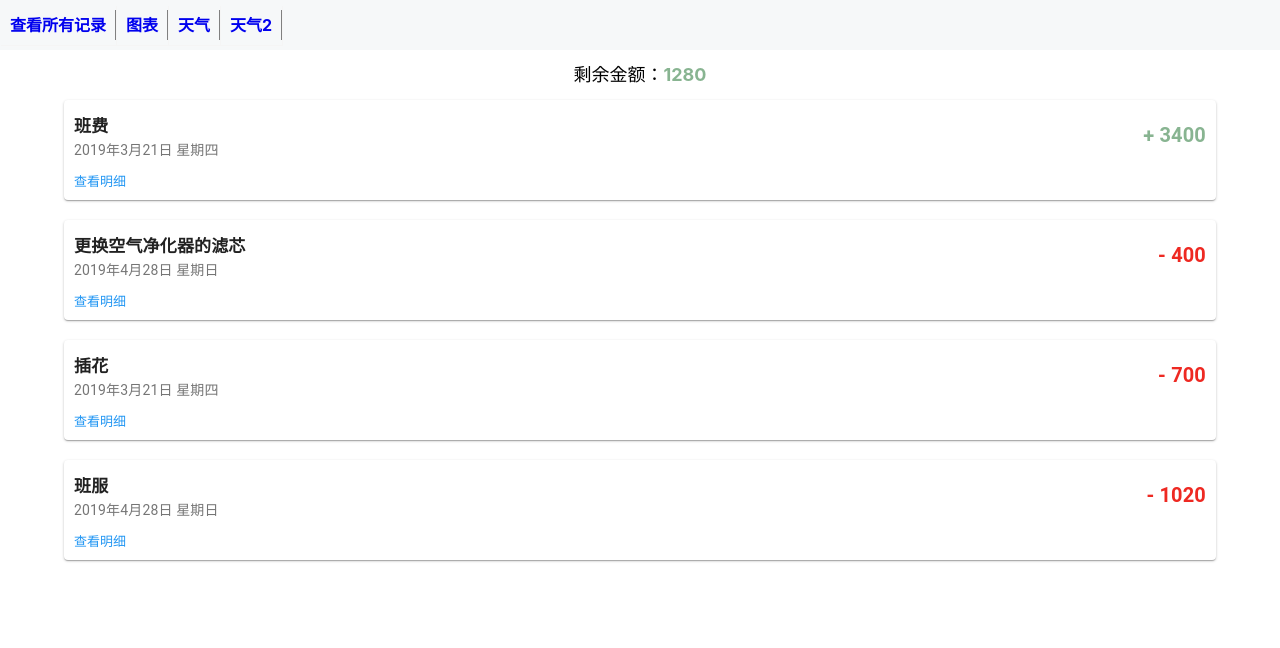
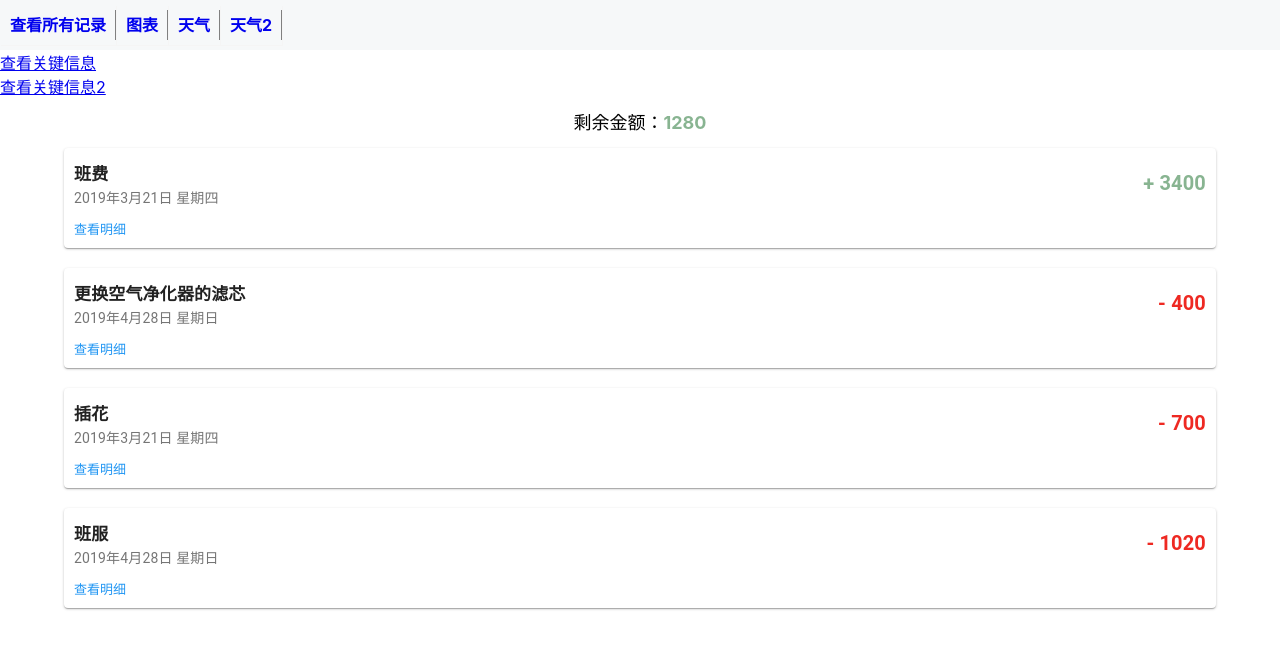
Before and after one commit to wanderyt/dj-finance, a React app: page / in a window 1280 px wide. Shown: the top 648 px of the page. Built offline with nearby package versions, Linux system fonts and the light colour scheme.

Commit message:
Add url configuration. (#20)

```diff
--- a/package.json
+++ b/package.json
@@ -1,6 +1,6 @@
 {
   "name": "dj-finance",
-  "version": "0.10.3",
+  "version": "0.10.4",
   "private": true,
   "dependencies": {
     "@babel/core": "7.2.2",
--- a/src/page/activities/index.js
+++ b/src/page/activities/index.js
@@ -1,4 +1,5 @@
-import React from 'react';
+import React, { useState } from 'react';
+import {Link} from 'react-router-dom';
 import ActivityTile from './activity-tile';
 import ACTIVITIES from '../activities-data';
 
@@ -7,7 +8,22 @@ import './index.scss';
 // const TYPE_INCOME = 1; // 收入
 // const TYPE_OUTCOME = 2; // 支出
 
+const search = window.location.search;
+const keyContent = search.split('&').some((item) => {
+  let itemArray = item.split('=');
+  let [key, value] = itemArray;
+  return (key === 'keyContent' || key === '?keyContent') && value === 'true'
+});
+
+const keyContentPush = search.split('&').some((item) => {
+  let itemArray = item.split('=');
+  let [key, value] = itemArray;
+  return (key === 'keyContentPush' || key === '?keyContentPush') && value === 'true'
+});
+
 const Activities = () => {
+  const [linkClicked, setLinkClicked] = useState(keyContent);
+  const [linkPushed, setLinkPushed] = useState(keyContentPush);
   let leftAmount = 0;
   ACTIVITIES.forEach((item) => {
     if (item.type === 1) {
@@ -17,8 +33,42 @@ const Activities = () => {
     }
   });
 
+  const keyContentHandler = (e) => {
+    setLinkClicked(true);
+  }
+
+  const keyContentPushHandler = (e) => {
+    e.preventDefault();
+    window.history.pushState({}, null, '/?keyContentPush=true');
+    setLinkPushed(true);
+  }
+
   return (
     <div className='Activities'>
+      <div className='KeyContent'>
+        {
+          linkClicked &&
+          <div className='KeyContent-Container'>
+            本网站旨在提供中五班账本信息，同时作为项目测试网站。本信息为a链接点击生成。
+          </div>
+        }
+        {
+          linkPushed &&
+          <div className='KeyContentPush-Container'>
+            本网站旨在提供中五班账本信息，同时作为项目测试网站。本信息为pushState生成。
+          </div>
+        }
+        <div>
+          <a href='/?keyContent=true' onClick={keyContentHandler}>
+            <span>查看关键信息</span>
+          </a>
+        </div>
+        <div>
+          <a href='/?keyContentPush=true' onClick={keyContentPushHandler}>
+            <span>查看关键信息2</span>
+          </a>
+        </div>
+      </div>
       <div className='Activities--LeftArea'>
         <span className='Activities--LeftCaption'>剩余金额：</span>
         <span className='Activities--LeftAmount'>{leftAmount}</span>
```
